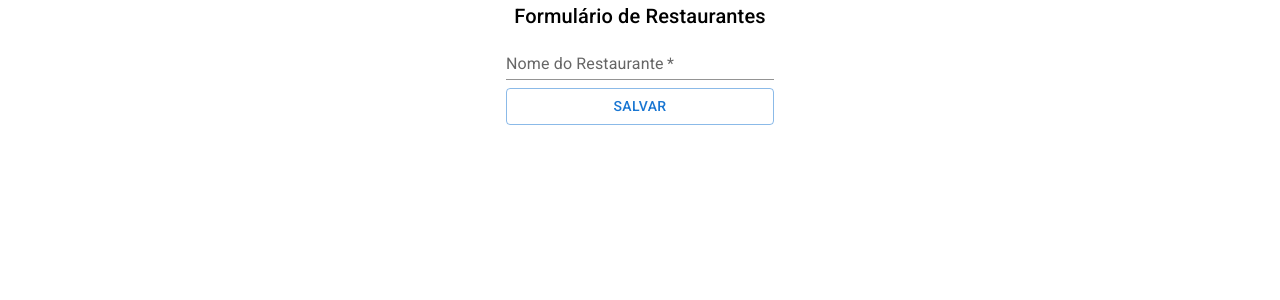
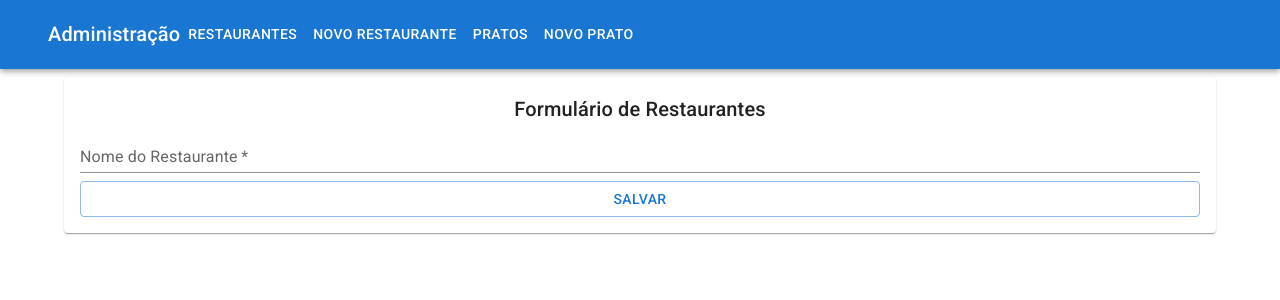
Before and after one commit to alef-sena/Studies.React.Api, a React (Create React App) app: page /admin/restaurantes/1 in a window 1280 px wide. Shown: the top 300 px of the page. Built offline with nearby package versions, Linux system fonts and the light colour scheme; no server answers.

Commit message:
🚧 add form to add a dish to a restaurant

```diff
--- a/src/App.tsx
+++ b/src/App.tsx
@@ -3,6 +3,9 @@ import Home from './paginas/Home';
 import VitrineRestaurantes from './paginas/VitrineRestaurantes';
 import AdministracaoRestaurantes from './paginas/Administracao/Restaurantes/AdministracaoRestaurantes';
 import FormularioRestaurante from './paginas/Administracao/Restaurantes/FormularioRestaurante';
+import PaginaBaseAdmin from './paginas/Administracao/PaginaBaseAdmin';
+import AdministracaoPratos from './paginas/Administracao/Pratos/AdministracaoPratos';
+import FormularioPrato from './paginas/Administracao/Pratos/FormularioPrato';
 
 function App() {
 
@@ -10,9 +13,17 @@ function App() {
     <Routes>
       <Route path="/" element={<Home />} />
       <Route path="/restaurantes" element={<VitrineRestaurantes />} />
-      <Route path="/admin/restaurantes" element={<AdministracaoRestaurantes />} />
-      <Route path="/admin/restaurantes/novo" element={<FormularioRestaurante />} />
-      <Route path="/admin/restaurantes/:id" element={<FormularioRestaurante />} />
+
+      <Route path='/admin' element={<PaginaBaseAdmin/>}>
+
+        <Route path="restaurantes" element={<AdministracaoRestaurantes />} />
+        <Route path="restaurantes/novo" element={<FormularioRestaurante />} />
+        <Route path="restaurantes/:id" element={<FormularioRestaurante />} />
+
+        <Route path="pratos/" element={<AdministracaoPratos />} />
+        <Route path="pratos/novo" element={<FormularioPrato />} />
+
+      </Route>
     </Routes>
   );
 }
--- /dev/null
+++ b/src/interfaces/ITag.ts
@@ -0,0 +1,4 @@
+export default interface ITag {
+    value: string,
+    id: number,
+}
--- /dev/null
+++ b/src/paginas/Administracao/PaginaBaseAdmin.tsx
@@ -0,0 +1,55 @@
+import { AppBar, Box, Button, Container, Link, Paper, Toolbar, Typography } from "@mui/material";
+
+import { Outlet, Link as RouterLink } from 'react-router-dom';
+
+const PaginaBaseAdmin = () => {
+
+    return (
+        <>
+            <AppBar position='static'>
+                <Container maxWidth='xl'>
+                    <Toolbar>
+                        <Typography variant='h6'>
+                            Administração
+                        </Typography>
+                        <Box sx={{ display: 'flex', flexGrow: 1 }}>
+                            <Link component={RouterLink} to='/admin/restaurantes'>
+                                <Button sx={{ my: 2, color: 'white' }}>
+                                    Restaurantes
+                                </Button>
+                            </Link>
+                            <Link component={RouterLink} to='/admin/restaurantes/novo'>
+                                <Button sx={{ my: 2, color: 'white' }}>
+                                    Novo Restaurante
+                                </Button>
+                            </Link>
+
+                            <Link component={RouterLink} to='/admin/pratos'>
+                                <Button sx={{ my: 2, color: 'white' }}>
+                                    Pratos
+                                </Button>
+                            </Link>
+                            <Link component={RouterLink} to='/admin/pratos/novo'>
+                                <Button sx={{ my: 2, color: 'white' }}>
+                                    Novo Prato
+                                </Button>
+                            </Link>
+                        </Box>
+                    </Toolbar>
+                </Container>
+            </AppBar>
+
+            <Box>
+                <Container maxWidth='lg' sx={{ mt: 1 }}>
+                    <Paper sx={{ p: 2 }}>
+                        <Outlet />
+                    </Paper>
+                </Container>
+            </Box>
+
+
+        </>
+    )
+}
+
+export default PaginaBaseAdmin;
--- /dev/null
+++ b/src/paginas/Administracao/Pratos/AdministracaoPratos.tsx
@@ -0,0 +1,78 @@
+import { Button, Paper, Table, TableBody, TableCell, TableContainer, TableHead, TableRow } from '@mui/material';
+import { useEffect, useState } from "react";
+import { Link } from 'react-router-dom';
+import http from '../../../http';
+import IPrato from '../../../interfaces/IPrato';
+
+const AdministracaoPratos = () => {
+
+    const [pratos, setPratos] = useState<IPrato[]>([])
+
+    useEffect(() => {
+        http.get<IPrato[]>('pratos/')
+            .then(resposta => setPratos(resposta.data))
+    }, []);
+
+    const excluir = (pratoAhSerExcluido: IPrato) => {
+        http.delete(`pratos/${pratoAhSerExcluido.id}/`)
+            .then(() => {
+                const listaRestaurante = pratos.filter(prato => prato.id !== pratoAhSerExcluido.id);
+                setPratos([...listaRestaurante]);
+            })
+    };
+
+    return (
+        <TableContainer component={Paper}>
+            <Table>
+                <TableHead>
+                    <TableRow>
+                        <TableCell>
+                            Nome
+                        </TableCell>
+                        <TableCell>
+                            Tag
+                        </TableCell>
+                        <TableCell>
+                            Imagem
+                        </TableCell>
+                        <TableCell>
+                            Editar
+                        </TableCell>
+                        <TableCell>
+                            Excluir
+                        </TableCell>
+                    </TableRow>
+                </TableHead>
+                <TableBody>
+                    {pratos.map(prato =>
+                        <TableRow key={prato.id}>
+                            <TableCell>
+                                {prato.nome}
+                            </TableCell>
+                            <TableCell>
+                                {prato.tag}
+                            </TableCell>
+                            <TableCell>
+                                [ <a href={prato.imagem} target='_blank' rel='noreferrer'>ver imagem</a> ]
+                            </TableCell>
+                            <TableCell>
+                                [ <Link to={`/admin/pratos/${prato.id}`}>editar</Link> ]
+                            </TableCell>
+                            <TableCell>
+                                <Button
+                                    variant="outlined"
+                                    color="error"
+                                    onClick={() => excluir(prato)}
+                                >
+                                    Excluir
+                                </Button>
+                            </TableCell>
+                        </TableRow>
+                    )}
+                </TableBody>
+            </Table>
+        </TableContainer>
+    )
+}
+
+export default AdministracaoPratos;
--- /dev/null
+++ b/src/paginas/Administracao/Pratos/FormularioPrato.tsx
@@ -0,0 +1,88 @@
+import { Box, Button, FormControl, InputLabel, MenuItem, Select, TextField, Typography } from "@mui/material";
+import { useEffect, useState } from "react";
+import http from "../../../http";
+import ITag from "../../../interfaces/ITag";
+import IRestaurante from "../../../interfaces/IRestaurante";
+
+const FormularioPrato = () => {
+
+    const [nomePrato, setNomePrato] = useState('');
+    const [descricao, setDescricao] = useState('');
+    const [tag, setTag] = useState('');
+    const [tags, setTags] = useState<ITag[]>([]);
+    const [imagem, setImagem] = useState<File | null>(null);
+    const [restaurante, setRestaurante] = useState('');
+    const [restaurantes, setRestaurantes] = useState<IRestaurante[]>([]);
+
+    useEffect(() => {
+        http.get<{ tags: ITag[] }>('tags/')
+            .then(resposta => setTags(resposta.data.tags));
+        http.get<IRestaurante[]>('restaurantes/')
+            .then(resposta => setRestaurantes(resposta.data));
+    }, []);
+
+    const selecionarArquivo = (evento: React.ChangeEvent<HTMLInputElement>) => {
+        if (evento.target.files?.length) {
+            setImagem(evento.target.files[0]);
+        } else {
+            setImagem(null);
+        }
+    }
+
+    const aoSubmeterForm = (evento: React.FormEvent<HTMLFormElement>) => {
+        evento.preventDefault();
+    }
+
+    return (
+        <Box sx={{ display: 'flex', flexDirection: 'column', alignItems: 'center', flexGrow: 1 }}>
+            <Typography component="h1" variant="h6">Formulário de Pratos</Typography>
+            <Box component='form' sx={{ width: '100%' }} onSubmit={aoSubmeterForm}>
+                <TextField
+                    value={nomePrato}
+                    onChange={evento => setNomePrato(evento.target.value)}
+                    label="Nome do Prato"
+                    variant="standard"
+                    fullWidth
+                    required
+                    margin='dense'
+                />
+                <TextField
+                    value={descricao}
+                    onChange={evento => setDescricao(evento.target.value)}
+                    label="Descrição do Prato"
+                    variant="standard"
+                    fullWidth
+                    required
+                    margin='dense'
+                />
+                <FormControl margin='dense' fullWidth>
+                    <InputLabel id='select-tag'>Tag</InputLabel>
+                    <Select labelId='select-tag' value={tag} onChange={evento => setTag(evento.target.value)}>
+                        {tags.map(tag =>
+                            <MenuItem key={tag.id} value={tag.id}>
+                                {tag.value}
+                            </MenuItem>
+                        )}
+                    </Select>
+                </FormControl>
+
+                <FormControl margin='dense' fullWidth>
+                    <InputLabel id='select-restaurante'>Restaurante</InputLabel>
+                    <Select labelId='select-restaurante' value={restaurante} onChange={evento => setRestaurante(evento.target.value)}>
+                        {restaurantes.map(restaurante =>
+                            <MenuItem key={restaurante.id} value={restaurante.id}>
+                                {restaurante.nome}
+                            </MenuItem>
+                        )}
+                    </Select>
+                </FormControl>
+
+                <input type='file' onChange={selecionarArquivo}/>
+
+                <Button sx={{ marginTop: 1 }} type="submit" fullWidth variant="outlined">Salvar</Button>
+            </Box>
+        </Box>
+    )
+}
+
+export default FormularioPrato;
--- a/src/paginas/Administracao/Restaurantes/FormularioRestaurante.tsx
+++ b/src/paginas/Administracao/Restaurantes/FormularioRestaurante.tsx
@@ -42,9 +42,9 @@ const FormularioRestaurante = () => {
     }
 
     return (
-        <Box sx={{ display: 'flex', flexDirection: 'column', alignItems: 'center' }}>
+        <Box sx={{ display: 'flex', flexDirection: 'column', alignItems: 'center', flexGrow: 1 }}>
             <Typography component="h1" variant="h6">Formulário de Restaurantes</Typography>
-            <Box component='form' onSubmit={aoSubmeterForm}>
+            <Box component='form' sx={{ width: '100%' }} onSubmit={aoSubmeterForm}>
                 <TextField
                     value={nomeRestaurante}
                     onChange={evento => setNomeRestaurante(evento.target.value)}
```
